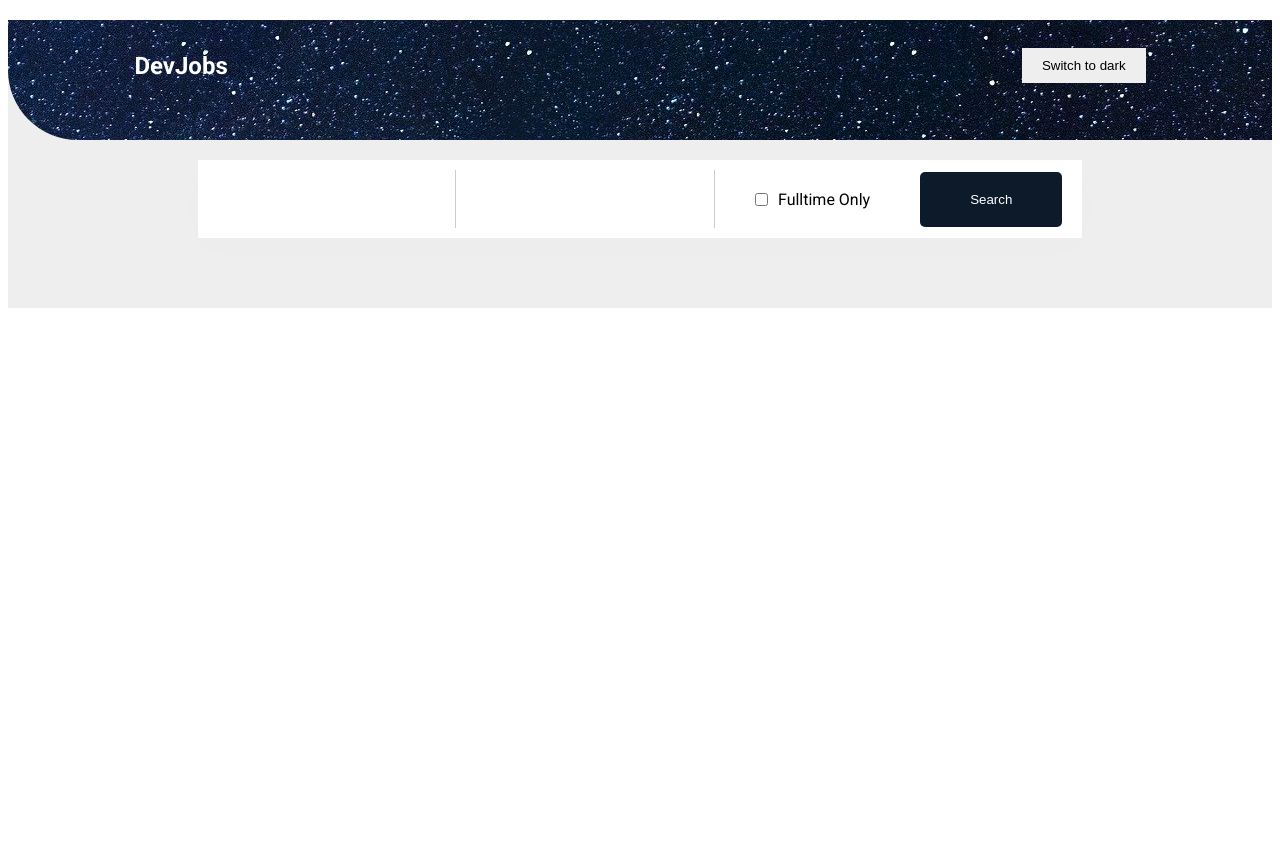
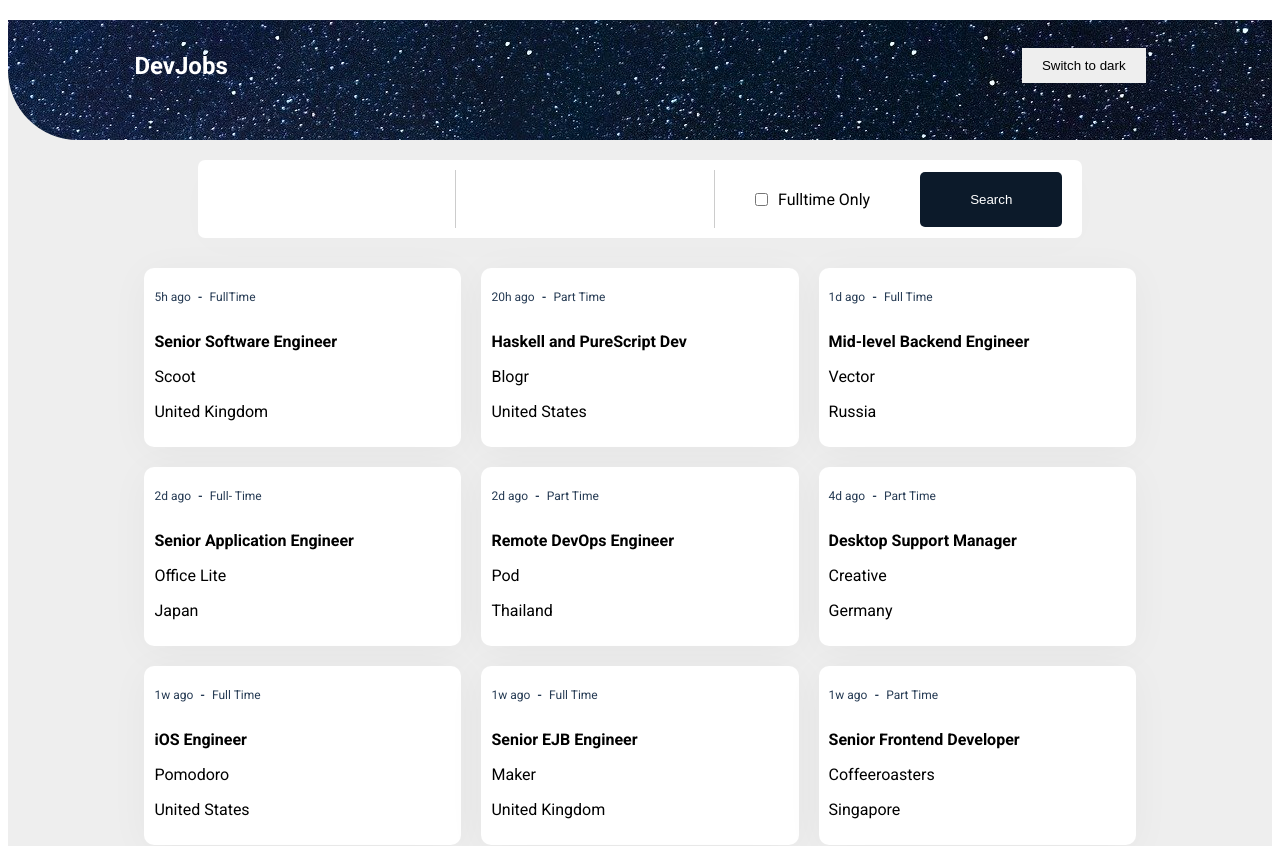
Before and after one commit to zillur-rgb/Job-Board, a React (Create React App) app: page / in a window 1280 px wide. Shown: the top 846 px of the page. Before the commit the page ends 800 px from the top, so only its background shows below. Built offline with nearby package versions, Linux system fonts and the light colour scheme.

Commit message:
Data loading basic

```diff
--- a/src/App.js
+++ b/src/App.js
@@ -2,6 +2,7 @@ import axios from "axios";
 import { useEffect, useState } from "react";
 import { Wrapper } from "./App.style";
 import Header from "./Components/Header/Header";
+import Jobs from "./Components/Jobs/Jobs";
 import SearchBar from "./Components/SearchBar/SearchBar";
 
 function App() {
@@ -16,6 +17,7 @@ function App() {
     <Wrapper>
       <Header />
       <SearchBar />
+      <Jobs jobs={jobs} />
     </Wrapper>
   );
 }
--- /dev/null
+++ b/src/Components/Job/Job.jsx
@@ -0,0 +1,24 @@
+import React from "react";
+import { Card, NormalTextDiv } from "./Job.style";
+
+const Job = ({ job }) => {
+  console.log(job);
+  return (
+    <Card>
+      <NormalTextDiv>
+        <p>{job.posted} ago</p>
+        <div>
+          <b>-</b>
+        </div>
+        <p>{job.jobtype}</p>
+      </NormalTextDiv>
+      <p>
+        <b>{job.title}</b>
+      </p>
+      <p>{job.company}</p>
+      <p>{job.country}</p>
+    </Card>
+  );
+};
+
+export default Job;
--- /dev/null
+++ b/src/Components/Job/Job.style.js
@@ -0,0 +1,19 @@
+import styled from "styled-components";
+
+export const Card = styled.div`
+  background-color: #fff;
+  padding: 10px;
+  box-shadow: 0 5px 40px 0 rgba(0, 0, 0, 0.04);
+  margin: 10px;
+  border-radius: 10px;
+`;
+
+export const NormalTextDiv = styled.div`
+  display: flex;
+  align-items: center;
+  color: #263b54;
+  font-size: 0.75rem;
+  div {
+    margin: 0 7px;
+  }
+`;
--- /dev/null
+++ b/src/Components/Jobs/Jobs.jsx
@@ -0,0 +1,15 @@
+import React from "react";
+import Job from "../Job/Job";
+import { CardContainer } from "./Jobs.style";
+
+const Jobs = ({ jobs }) => {
+  return (
+    <CardContainer>
+      {jobs.map((job) => (
+        <Job key={job.id} job={job} />
+      ))}
+    </CardContainer>
+  );
+};
+
+export default Jobs;
--- /dev/null
+++ b/src/Components/Jobs/Jobs.style.js
@@ -0,0 +1,7 @@
+import styled from "styled-components";
+
+export const CardContainer = styled.div`
+  display: grid;
+  grid-template-columns: repeat(3, minmax(300px, 1fr));
+  margin: 0 10%;
+`;
--- a/src/Components/SearchBar/SearchBar.style.js
+++ b/src/Components/SearchBar/SearchBar.style.js
@@ -9,6 +9,7 @@ export const SearchContainer = styled.form`
   display: flex;
   align-items: center;
   justify-content: center;
+  border-radius: 7px;
 `;
 
 export const InputForm = styled.input`
```
